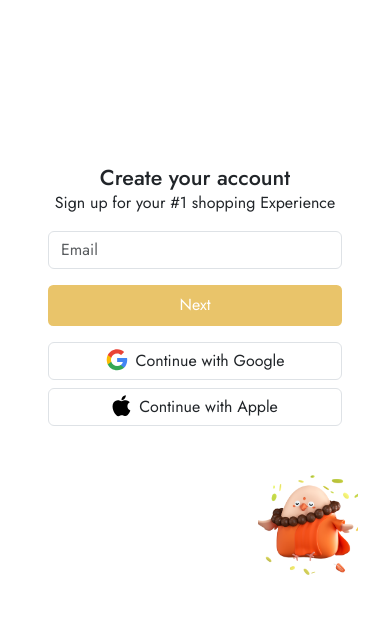
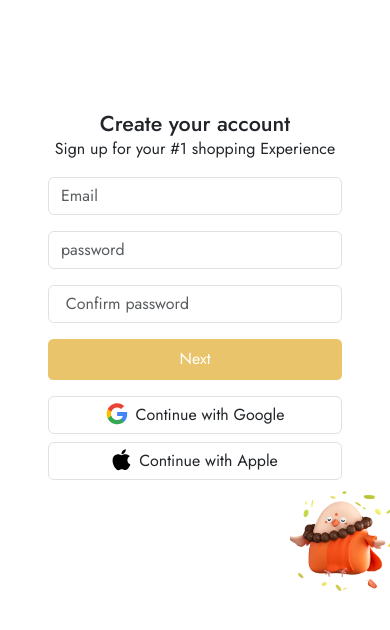
Before and after one commit to levah147/Jaye, a Django app: page / in a window 390 px wide. Shown: the part 76-706 px from the top of the page. Run offline with Django 5.2, Linux system fonts and the light colour scheme.

Commit message:
Doings: Floaty Fix 1 and Passwords Fields - Hope these are better commits messages

```diff
--- a/jayeproject/templates/index.html
+++ b/jayeproject/templates/index.html
@@ -72,6 +72,11 @@
           .line{
             width: 100%;
           }
+          .floaty-container{
+          position: absolute;
+          right: 0;
+          bottom: 0;
+        }
         }
         </style>
   </head>
@@ -97,6 +102,12 @@
                 <form action="">
                   <label for="email" class="my-3">
                     <input type="email" name="email" id="email" class="form-control" placeholder="Email"/>
+                  </label>
+                  <label for="password" class="my-3">
+                    <input type="password" name="password" id="password" class="form-control" placeholder="password"/>
+                  </label>
+                  <label for="password" class="my-3">
+                    <input type="password" name="password" id="password" class="form-control" placeholder=" Confirm password"/>
                   </label>
                   <button type="submit" class="form-control btn-jaye">Next</button>
                   <div class="mt-3">
```
